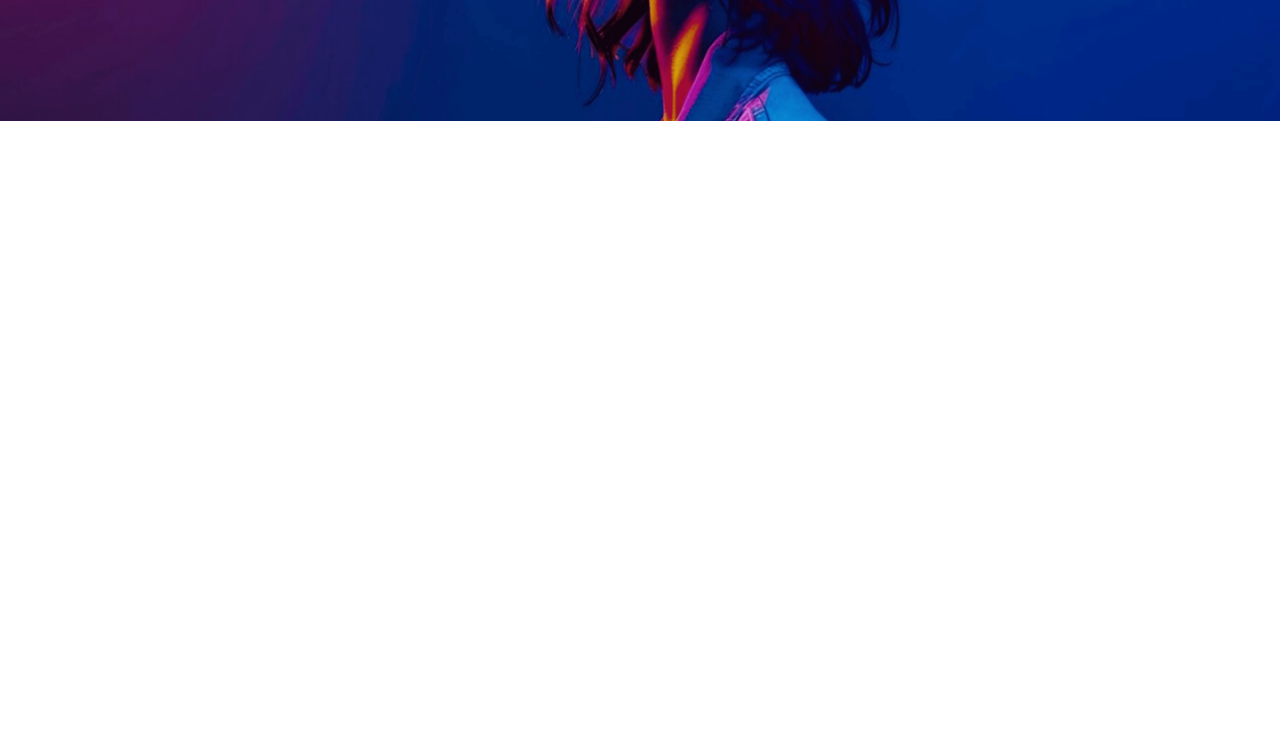
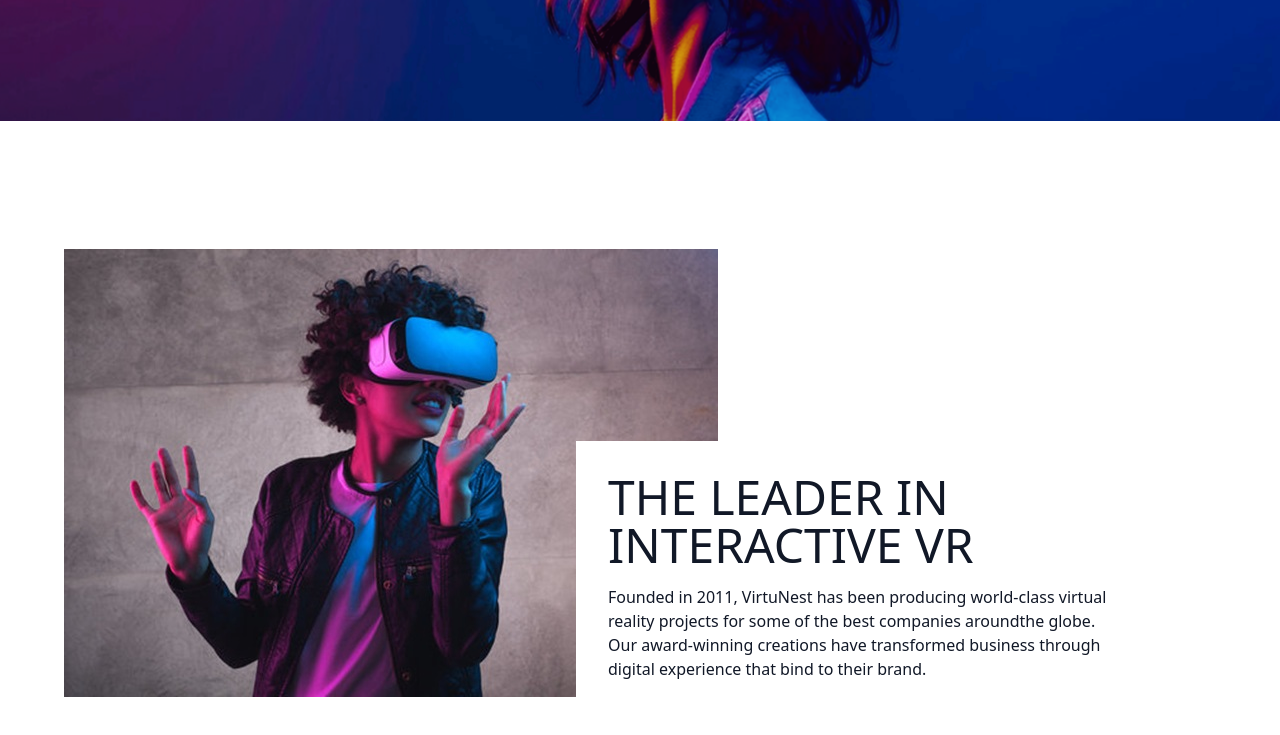
Before and after one commit to Ritikraj551/virtunest, a website: page index.html in a window 1280 px wide. Shown: the part 371-1106 px from the top of the page. Before the commit the page ends 800 px from the top, so only its background shows below. Drawn offline with Linux system fonts and the light colour scheme.

Commit message:
Created feature section

```diff
--- a/index.html
+++ b/index.html
@@ -47,5 +47,22 @@
         </div>
       </div>
     </section>
+
+    <!-- Feature Section -->
+    <section id="feature">
+      <div class="relative container flex flex-col max-w-6xl mx-auto my-32 px-6 text-gray-900 md:flex-row md:px-0">
+        <img src="images/mobile/image-interactive.jpg" alt="">
+        <div class="top-48 p-8 bg-white md:absolute md:right-0">
+          <h3 class="max-w-xl mb-4 font-sans text-4xl text-center
+          text-gray-900 uppercase md:text-5xl md:mt-0 md:text-left">the leader in interactive VR</h3>
+          <p class="max-w-lg text-center md:text-left">
+            Founded in 2011, VirtuNest has been producing world-class
+            virtual reality projects for some of the best companies
+            aroundthe globe. Our award-winning creations have transformed
+            business through digital experience that bind to their brand.
+          </p>
+        </div>
+      </div>
+    </section>
   </body>
 </html>
```
Also changed, not shown: css/style.css.
